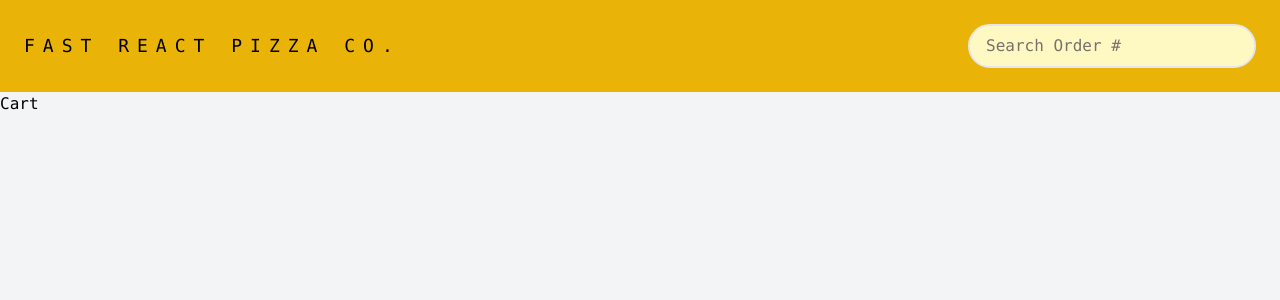
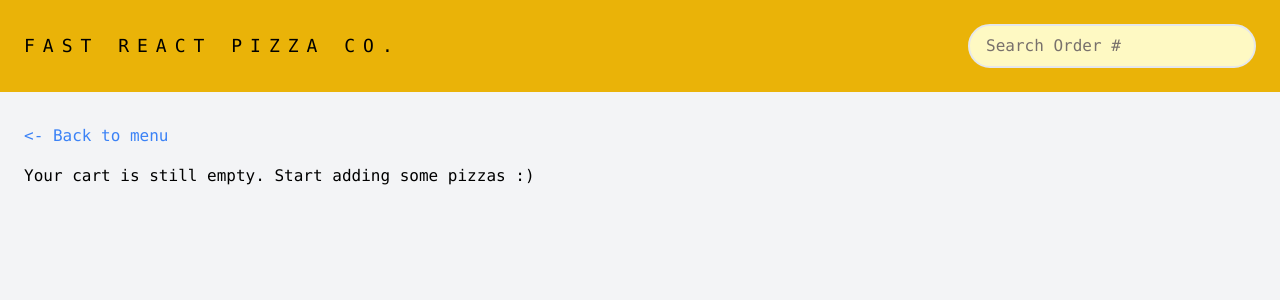
Before and after one commit to HtetWaiYan7191/react-pizza-order, a React (Vite) app: page /cart in a window 1280 px wide. Shown: the top 300 px of the page. Built offline with nearby package versions, Linux system fonts and the light colour scheme.

Commit message:
Implement the cart page

```diff
--- a/src/features/cart/Cart.jsx
+++ b/src/features/cart/Cart.jsx
@@ -1,6 +1,59 @@
+import { clearCart, deleteCart, getCart } from "../../redux/cart/cartSlice";
+import { useSelector } from "react-redux";
+import BackToMenu from "../../ui/BackToMenu";
+import {useDispatch} from 'react-redux';
 
 export default function Cart() {
+  const cart = useSelector(getCart);
+  const dispatch = useDispatch();
+
+  const handleDelete = (id) => {
+    dispatch(deleteCart(id))
+  }
+
+  const handleClearCart = () => {
+    dispatch(clearCart())
+  }
   return (
-    <div>Cart</div>
-  )
+    <>
+      <div className="mt-8 back-to-menu-container ps-6">
+        <BackToMenu />
+      </div>
+      <div className="px-6 mt-4 cart-list-container">
+        {cart.length !== 0 ? (
+          <div className="cart-list">
+            <h2 className="mb-4 text-2xl font-semibold">Your cart, jonas</h2>
+            <ul className="cart-list">
+              {cart?.map((item) => (
+                <li
+                  key={item.id}
+                  className="flex items-center justify-between pb-4 border-b-2 gap-x-6"
+                >
+                  <span>
+                    {item.quantity}x {item.name}
+                  </span>
+                  <span>
+                    ${item.totalPrice.toFixed(2)}
+                    <button onClick={() => handleDelete(item.id)} className="px-4 py-2 tracking-widest bg-yellow-500 rounded-full ms-6">
+                      DELETE
+                    </button>
+                  </span>
+                </li>
+              ))}
+            </ul>
+            <div className="mt-6 btn-container *:me-6">
+              <button className="px-4 py-2 font-semibold tracking-widest bg-yellow-500 rounded-full ">
+                ORDER PIZZAS
+              </button>
+              <button onClick={handleClearCart} className="px-4 py-2 font-semibold tracking-widest bg-yellow-500 rounded-full ">
+                CLEAR CART
+              </button>
+            </div>
+          </div>
+        ) : (
+          <h2>Your cart is still empty. Start adding some pizzas :)</h2>
+        )}
+      </div>
+    </>
+  );
 }
--- a/src/features/cart/CartOverview.jsx
+++ b/src/features/cart/CartOverview.jsx
@@ -5,6 +5,7 @@ import { getTotalPrice, getTotalQuantity } from '../../redux/cart/cartSlice'
 export default function CartOverview() {
   const pizzaCount = useSelector(getTotalQuantity)
   const totalPrice = useSelector(getTotalPrice)
+
 
   if(!pizzaCount) return null;
   return (
--- a/src/redux/cart/cartSlice.js
+++ b/src/redux/cart/cartSlice.js
@@ -26,6 +26,10 @@ const cartSlice = createSlice({
             const item = state.cart.find(action.payload);
             item.quantity--;
             item.totalPrice = item.price * item.quantity;
+        },
+
+        clearCart: (state) => {
+            state.cart = [];
         }
     },
 })
@@ -43,5 +47,9 @@ export function getCurrentQuantity(id) {
    return result;
 }
 
-export const {addToCart, deleteCart, increaseQuantity, decreaseQuantity,} = cartSlice.actions
+export function getCart(state) {
+    return state.cart.cart
+}
+
+export const {addToCart, deleteCart, increaseQuantity, decreaseQuantity, clearCart} = cartSlice.actions
 export default cartSlice.reducer
--- /dev/null
+++ b/src/ui/BackToMenu.jsx
@@ -0,0 +1,7 @@
+import { Link } from 'react-router-dom'
+
+export default function BackToMenu() {
+  return (
+        <Link to="/menu" className='text-blue-500'> {"<-"} Back to menu</Link>
+  )
+}
```
